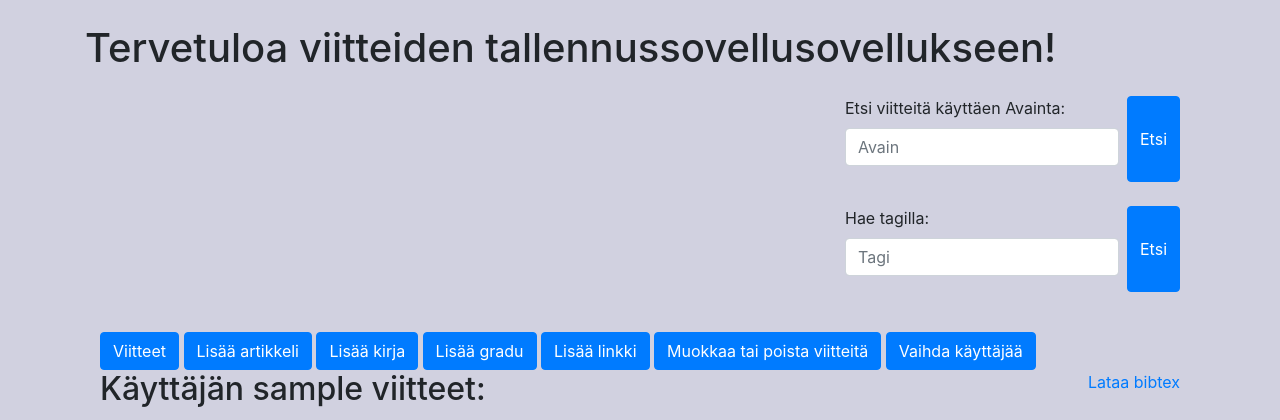
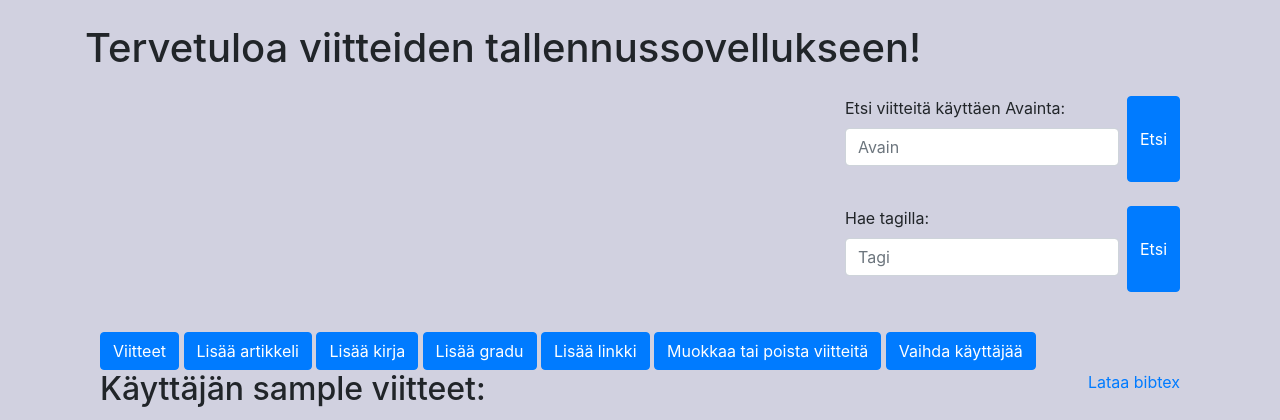
Before and after one commit to asvorg/ohtu-miniprojekti, a Flask app: a page that uses src/frontend/templates/result.html in a window 1280 px wide. Shown: the top 420 px of the page. Run offline with Flask 3, Linux system fonts and the light colour scheme; data that the repository does not hold is empty; some libraries are stand-ins or nearby versions.

Commit message:
siistimistä

```diff
--- a/src/frontend/templates/result.html
+++ b/src/frontend/templates/result.html
@@ -17,7 +17,7 @@
     </style>
 
 <div class="container mt-4">
-    <h1>Tervetuloa viitteiden tallennussovellusovellukseen!</h1>
+    <h1>Tervetuloa viitteiden tallennussovellukseen!</h1>
 
 <div class="container mt-4">
     <form action="/search/{{ user }}/" method="post" class="mb-4 d-flex justify-content-end">
```
